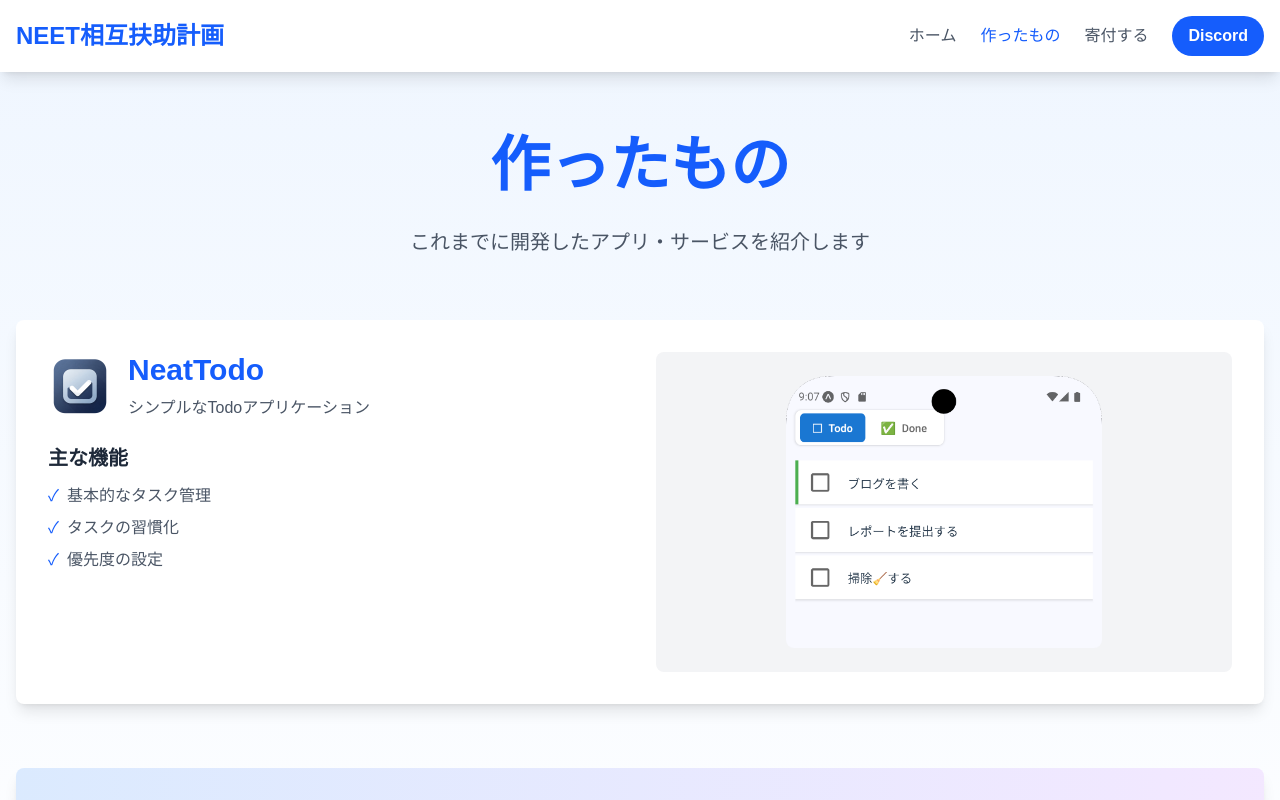
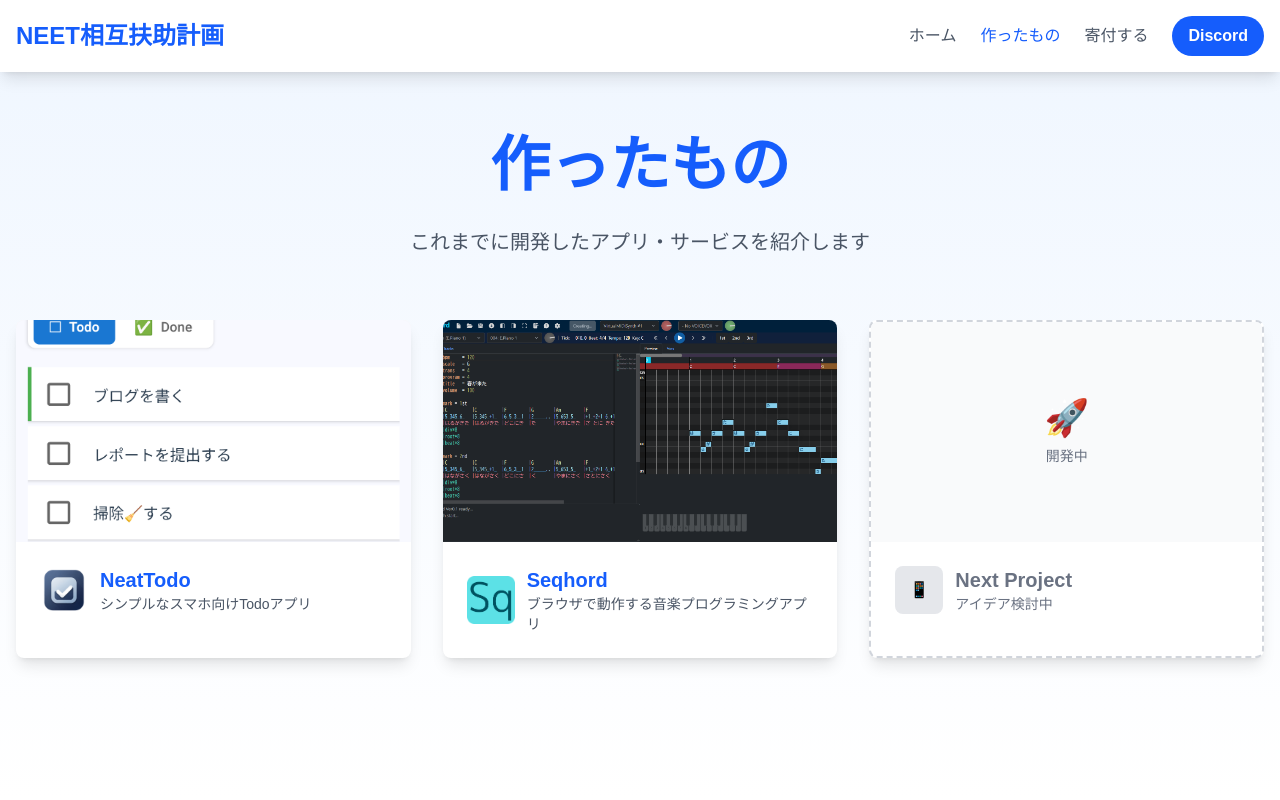
Before and after one commit to neet-map/neet-map, a Next.js app: page /product in a window 1280 px wide. Shown: the top 800 px of the page. Built offline with nearby package versions, Linux system fonts and the light colour scheme.

Commit message:
productページの改善

```diff
--- a/app/product/page.tsx
+++ b/app/product/page.tsx
@@ -1,6 +1,46 @@
 import Header from "../components/Header";
 
+// アプリデータの型定義
+interface AppData {
+  id: string;
+  name: string;
+  description: string;
+  icon?: string;
+  screenshot?: string;
+  status: 'released' | 'development';
+  link?: string;
+}
+
+// アプリデータ配列
+const appsData: AppData[] = [
+  {
+    id: 'neattodo',
+    name: 'NeatTodo',
+    description: 'シンプルなスマホ向けTodoアプリ',
+    icon: '/neattodo_icon.png',
+    screenshot: '/NeatTodo.png',
+    status: 'released',
+    link: '/product/neattodo'
+  },
+  {
+    id: 'seqhord',
+    name: 'Seqhord',
+    description: 'ブラウザで動作する音楽プログラミングアプリ',
+    icon: '/seq_icon.png',
+    screenshot: '/seqhord.png',
+    link: 'https://seqhord.com',
+    status: 'released'
+  },
+  {
+    id: 'next-project',
+    name: 'Next Project',
+    description: 'アイデア検討中',
+    status: 'development'
+  }
+];
+
 export default function ProductPage() {
+
   return (
     <div className="min-h-screen bg-gradient-to-b from-blue-50 to-white dark:from-gray-900 dark:to-gray-800">
       <Header />
@@ -19,74 +59,103 @@ export default function ProductPage() {
 
         {/* アプリ紹介セクション */}
         <div className="mb-16">
-          {/* NeatTodo */}
-          <div className="bg-white dark:bg-gray-800 rounded-lg shadow-lg p-8 mb-8">
-            <div className="flex flex-col lg:flex-row gap-8">
-              {/* アプリ情報 */}
-              <div className="flex-1">
-                <div className="flex items-center gap-4 mb-6">
-                  <img src="/neattodo_icon.png" alt="NeatTodo アイコン" className="w-16 h-16" />
-                  <div>
-                    <a href="/product/neattodo" className="block">
-                      <h2 className="text-3xl font-bold text-blue-600 dark:text-blue-400 mb-2 hover:text-blue-700 dark:hover:text-blue-300 transition-colors duration-200 cursor-pointer">
-                        NeatTodo
-                      </h2>
-                    </a>
-                    <p className="text-gray-600 dark:text-gray-300">
-                      シンプルなTodoアプリケーション
-                    </p>
+          {/* レスポンシブグリッド: モバイル1列、タブレット2列、PC3列 */}
+          <div className="grid grid-cols-1 md:grid-cols-2 lg:grid-cols-3 gap-8">
+            {appsData.map((app) => (
+              <div
+                key={app.id}
+                className={`bg-white dark:bg-gray-800 rounded-lg shadow-lg overflow-hidden hover:shadow-xl transition-shadow duration-300 ${
+                  app.status !== 'released' ? 'border-2 border-dashed border-gray-300 dark:border-gray-600' : ''
+                }`}
+              >
+                {/* アプリスクリーンショット/プレビューエリア */}
+                {app.link ? (
+                  <a href={app.link} target="_blank" rel="noopener noreferrer" className="block">
+                    <div className={`aspect-video flex items-center justify-center cursor-pointer hover:opacity-90 transition-opacity duration-200 ${
+                      app.status === 'released' ? 'bg-gray-100 dark:bg-gray-700' : 'bg-gray-50 dark:bg-gray-700'
+                    }`}>
+                      {app.screenshot ? (
+                        <img
+                          src={app.screenshot}
+                          alt={`${app.name} アプリのスクリーンショット`}
+                          className="w-full h-full object-cover"
+                        />
+                      ) : (
+                        <div className="text-center">
+                          <div className="text-4xl mb-2">
+                            {app.status === 'development' ? '🚀' : '📱'}
+                          </div>
+                          <p className="text-gray-500 dark:text-gray-400 text-sm">
+                            {app.status === 'development' ? '開発中' : 'プレビュー準備中'}
+                          </p>
+                        </div>
+                      )}
+                    </div>
+                  </a>
+                ) : (
+                  <div className={`aspect-video flex items-center justify-center ${
+                    app.status === 'released' ? 'bg-gray-100 dark:bg-gray-700' : 'bg-gray-50 dark:bg-gray-700'
+                  }`}>
+                    {app.screenshot ? (
+                      <img
+                        src={app.screenshot}
+                        alt={`${app.name} アプリのスクリーンショット`}
+                        className="w-full h-full object-cover"
+                      />
+                    ) : (
+                      <div className="text-center">
+                        <div className="text-4xl mb-2">
+                          {app.status === 'development' ? '🚀' : '📱'}
+                        </div>
+                        <p className="text-gray-500 dark:text-gray-400 text-sm">
+                          {app.status === 'development' ? '開発中' : 'プレビュー準備中'}
+                        </p>
+                      </div>
+                    )}
+                  </div>
+                )}
+
+                {/* アプリ情報 */}
+                <div className="pt-6 px-6 pb-6">
+                  <div className="flex items-center gap-3">
+                    {app.icon ? (
+                      <img src={app.icon} alt={`${app.name} アイコン`} className="w-12 h-12" />
+                    ) : (
+                      <div className="w-12 h-12 rounded-lg bg-gray-200 dark:bg-gray-600 flex items-center justify-center">
+                        <span className="text-gray-500 dark:text-gray-400">📱</span>
+                      </div>
+                    )}
+                    <div>
+                      {app.link ? (
+                        <a href={app.link} target="_blank" rel="noopener noreferrer" className="block">
+                          <h2 className="text-xl font-bold text-blue-600 dark:text-blue-400 hover:text-blue-700 dark:hover:text-blue-300 transition-colors duration-200 cursor-pointer">
+                            {app.name}
+                          </h2>
+                        </a>
+                      ) : (
+                        <h2 className={`text-xl font-bold ${
+                          app.status === 'released'
+                            ? 'text-blue-600 dark:text-blue-400'
+                            : 'text-gray-500 dark:text-gray-400'
+                        }`}>
+                          {app.name}
+                        </h2>
+                      )}
+                      <p className={`text-sm ${
+                        app.status === 'released'
+                          ? 'text-gray-600 dark:text-gray-300'
+                          : 'text-gray-500 dark:text-gray-400'
+                      }`}>
+                        {app.description}
+                      </p>
+                    </div>
                   </div>
                 </div>
-
-                <div className="mb-6">
-                  <h3 className="text-xl font-semibold text-gray-800 dark:text-white mb-3">
-                    主な機能
-                  </h3>
-                  <ul className="space-y-2 text-gray-600 dark:text-gray-300">
-                    <li className="flex items-center gap-2">
-                      <span className="text-blue-600 dark:text-blue-400">✓</span>
-                      基本的なタスク管理
-                    </li>
-                    <li className="flex items-center gap-2">
-                      <span className="text-blue-600 dark:text-blue-400">✓</span>
-                      タスクの習慣化
-                    </li>
-                    <li className="flex items-center gap-2">
-                      <span className="text-blue-600 dark:text-blue-400">✓</span>
-                      優先度の設定
-                    </li>
-                  </ul>
-                </div>
-
-
-
-
               </div>
-
-              {/* アプリスクリーンショット/プレビュー */}
-              <div className="flex-1">
-                <div className="bg-gray-100 dark:bg-gray-700 rounded-lg p-6 h-80 flex items-center justify-center">
-                  <img
-                    src="/NeatTodo.png"
-                    alt="NeatTodo アプリのスクリーンショット"
-                    className="max-w-full max-h-full object-contain rounded-lg"
-                  />
-                </div>
-              </div>
-            </div>
+            ))}
           </div>
         </div>
 
-        {/* 今後のアプリ予告セクション */}
-        <div className="text-center bg-gradient-to-r from-blue-100 to-purple-100 dark:from-blue-900 dark:to-purple-900 p-8 rounded-lg shadow-lg">
-          <h2 className="text-2xl font-bold text-gray-800 dark:text-white mb-4">
-            今後のアプリ開発予定
-          </h2>
-          <p className="text-gray-600 dark:text-gray-300 mb-6 max-w-2xl mx-auto">
-            より多くの便利なアプリケーションを開発中です。お楽しみに！
-          </p>
-          <div className="text-4xl">🚀</div>
-        </div>
       </main>
     </div>
   );
```
Also changed, not shown: public/seq_icon.png (added), public/seqhord.png (added).
